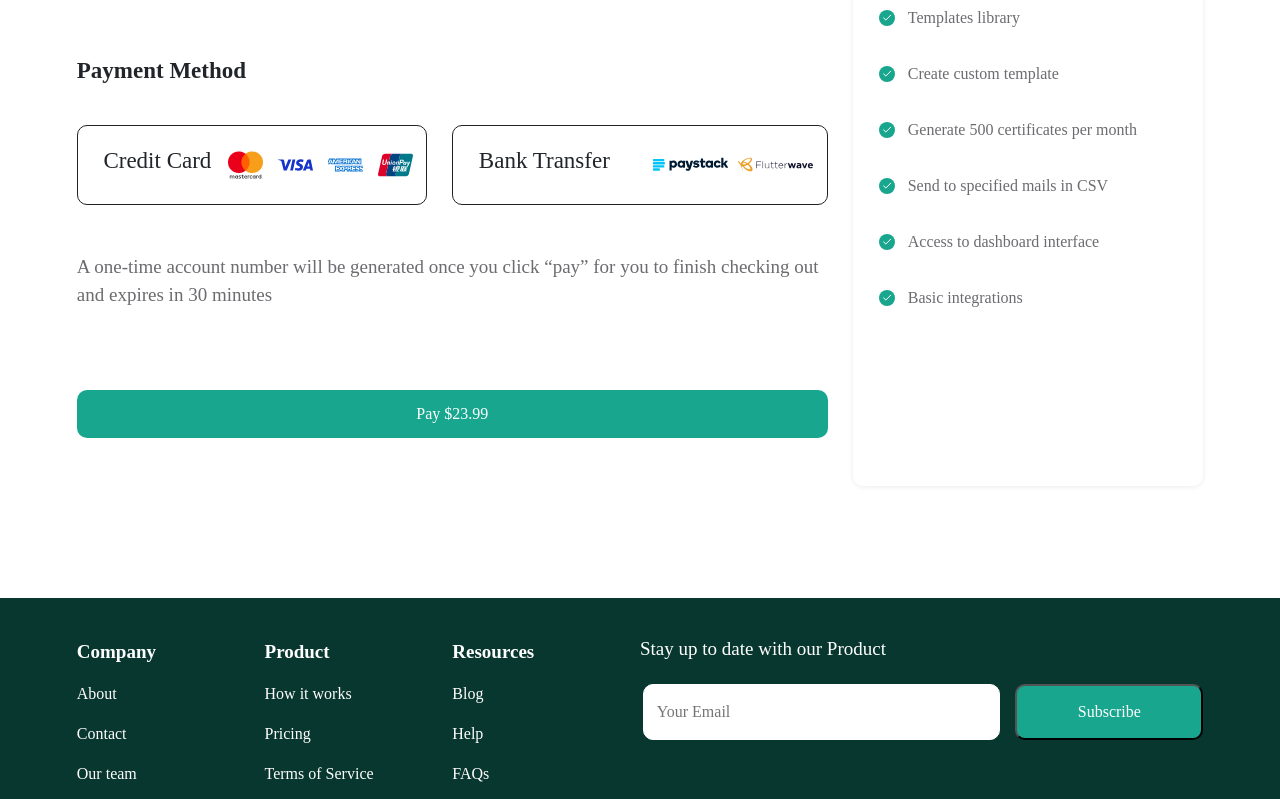
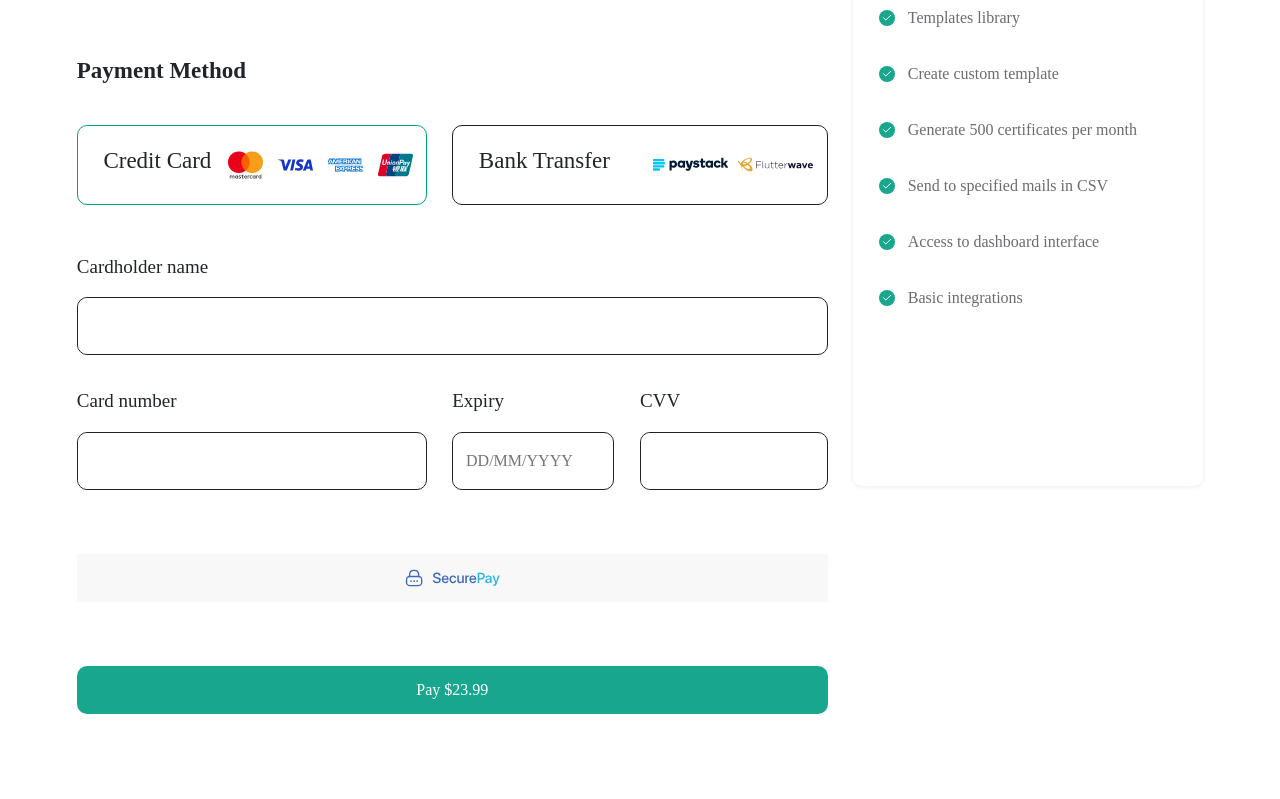
Before and after one commit to Osikena/hng-headlights-checkout, a React (Create React App) app: page / in a window 1280 px wide. Shown: the part 640-1439 px from the top of the page. Built offline with nearby package versions, Linux system fonts and the light colour scheme.

Commit message:
payment check

```diff
--- a/src/components/CheckoutMainLeft.jsx
+++ b/src/components/CheckoutMainLeft.jsx
@@ -30,8 +30,8 @@ function CheckoutMainLeft() {
 
   const [icon, setIcon] = useState()
 
-  const [payment, setPayment] = useState(false)
-  const [paymentBorderCard, setPaymentBorderCard] = useState('1px solid #222222')
+  const [payment, setPayment] = useState(true)
+  const [paymentBorderCard, setPaymentBorderCard] = useState('1px solid #01AA6E')
   const [paymentBorderBank, setPaymentBorderBank] = useState('1px solid #222222')
 
   function firstNamef(value){
--- a/src/pagescss/CheckoutPage.css
+++ b/src/pagescss/CheckoutPage.css
@@ -333,7 +333,7 @@
 }
 #CheckoutMainRightComp-div{
     padding-top: 2vh;
-    margin-left: 1vw
+    margin-left: 1vw;
 }
 #CheckoutMainRightComp-text{
     font-family: 'Work Sans';
--- a/src/pagesresponsivecss/CheckoutPageResponsive.css
+++ b/src/pagesresponsivecss/CheckoutPageResponsive.css
@@ -101,6 +101,9 @@
         background: #FFFFFF;
         box-shadow: 0px -2px 24px rgba(94, 94, 94, 0.08), 0px 15px 18px rgba(94, 94, 94, 0.12);
         border-radius: 10px;
+    }
+    #CheckoutMainRightComp-div{
+        margin-left: 2vw;
     }
     #CheckoutMainRightComp-main-last{
         margin-bottom: 10vh;
@@ -275,6 +278,9 @@
         box-shadow: 0px 1px 5px rgba(94, 94, 94, 0.08), 0px 15px 18px rgba(94, 94, 94, 0.12);
         border-radius: 10px;
         padding-left: 5vw;
+    }
+    #CheckoutMainRightComp-div{
+        margin-left: 2vw;
     }
     #CheckoutMainRightComp-main-last{
         margin-bottom: 15vh;
@@ -664,7 +670,7 @@
     }
     #CheckoutMainRightComp-div{
         padding-top: 2vh;
-        margin-left: 1vw
+        margin-left: 1vw;
     }
     #CheckoutMainRightComp-text{
         font-family: 'Work Sans';
```
